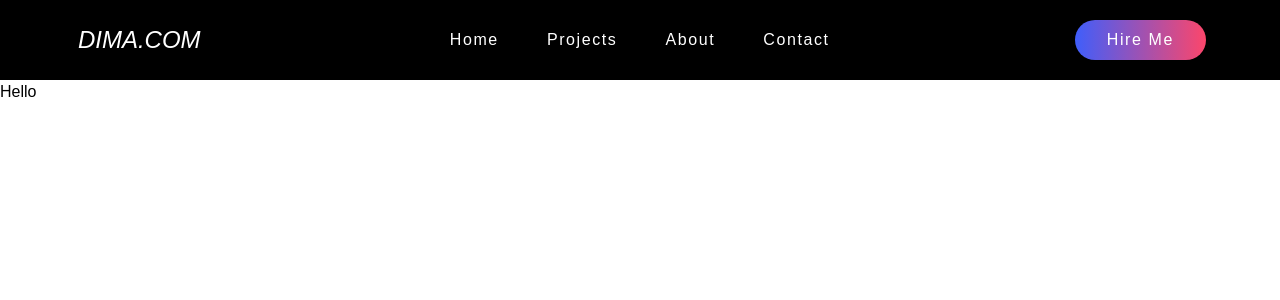
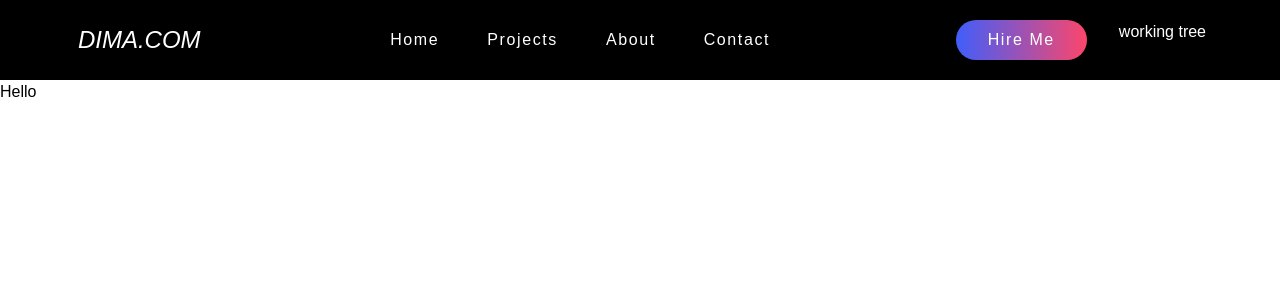
Before and after one commit to dimadeloseros1/Portfolio-1, a Next.js app: page / in a window 1280 px wide. Shown: the top 300 px of the page. Built offline with nearby package versions, Linux system fonts and the light colour scheme.

Commit message:
small fix

```diff
--- a/app/components/Nav.jsx
+++ b/app/components/Nav.jsx
@@ -18,6 +18,9 @@ const Nav = () => {
                     <span className=' bg-white block w-6 h-1 my-[5px] mx-auto transition-all'></span>
                     <span className=' bg-white block w-6 h-1 my-[5px] mx-auto transition-all'></span>
                 </div>
+                <div>
+                    working tree
+                </div>
             </div>
         </div>
     </nav>
```
